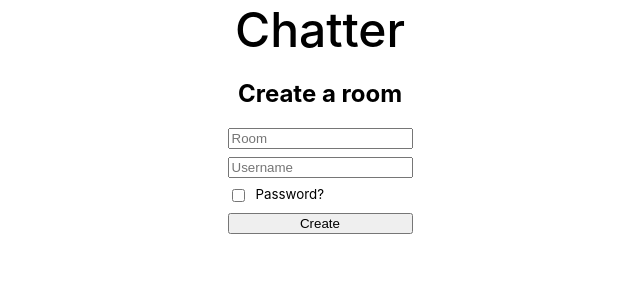
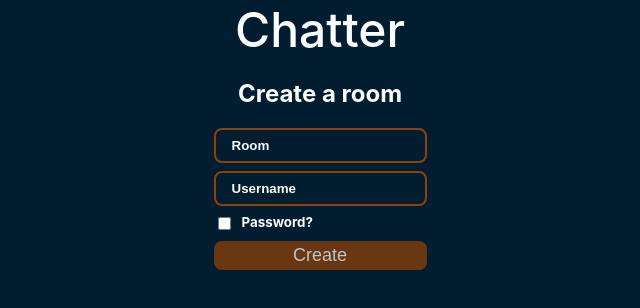
Before and after one commit to yehoki/chatter, a React (Create React App) app in the folder chatter/: page / in a window 1280 px wide. Both pictures are taken after a click on the button "Create a room". Shown: the top 308 px of the page, without its empty margins (320-960 px from the left). Built offline with nearby package versions, Linux system fonts and the light colour scheme; no server answers.

Commit message:
Extract UI components and UI styling

```diff
--- a/chatter/package.json
+++ b/chatter/package.json
@@ -12,6 +12,7 @@
     "@types/react-dom": "^18.2.8",
     "react": "^18.2.0",
     "react-dom": "^18.2.0",
+    "react-router-dom": "^6.16.0",
     "react-scripts": "5.0.1",
     "socket.io-client": "^4.7.2",
     "typescript": "^4.9.5",
--- a/chatter/src/App.css
+++ b/chatter/src/App.css
@@ -17,6 +17,17 @@ header {
   padding: 0;
   font-size: 3rem;
   font-weight: 500;
+}
+
+.header-container>h1>a {
+  text-decoration: none;
+}
+
+.header-container>h1>a:visited,
+.header-container>h1>a:active,
+.header-container>h1>a:focus {
+  color: var(--text);
+  text-decoration: none;
 }
 
 
--- a/chatter/src/App.tsx
+++ b/chatter/src/App.tsx
@@ -4,6 +4,7 @@ import { io } from 'socket.io-client';
 
 import { User } from './components/Chat/Chat';
 import Home from './components/Home/Home';
+import { Route, Routes } from 'react-router-dom';
 
 const socket = io('ws://localhost:3500');
 
@@ -54,7 +55,11 @@ function App() {
     }
   };
 
-  return <Home socket={socket} />;
+  return (
+    <Routes>
+      <Route path="/" element={<Home socket={socket} />} />
+    </Routes>
+  );
 }
 
 {
--- a/chatter/src/components/Home/CreateRoom.tsx
+++ b/chatter/src/components/Home/CreateRoom.tsx
@@ -7,6 +7,8 @@ import React, {
 } from 'react';
 import { Socket } from 'socket.io-client';
 import { User } from '../Chat/Chat';
+import HomeInput from './HomeInput';
+import HomeButton from './HomeButton';
 
 type CreatRoomProps = {
   socket: Socket;
@@ -67,27 +69,25 @@ const CreateRoom: React.FC<CreatRoomProps> = ({
     <>
       <h2>Create a room</h2>
       <div className="create-room-inputs">
-        <input
+        <HomeInput
           type="text"
           placeholder="Room"
           required
           value={roomName}
-          onChange={(e) => {
-            console.log(e.currentTarget.value, roomName);
-            setRoomName(e.currentTarget.value);
-          }}
+          onChange={setRoomName}
         />
-        <input
+        <HomeInput
           type="text"
           placeholder="Username"
           required
           value={username}
-          onChange={(e) => setUsername(e.currentTarget.value)}
+          onChange={setUsername}
         />
         <div className="password-option">
-          <input
+          <HomeInput
             checked={isPasswordRequired}
             onChange={() => setIsPasswordRequired((prev) => !prev)}
+            required={false}
             type="checkbox"
             name="password-required"
             id="password-required"
@@ -95,15 +95,15 @@ const CreateRoom: React.FC<CreatRoomProps> = ({
           <label htmlFor="password-required">Password?</label>
         </div>
         {isPasswordRequired && (
-          <input
+          <HomeInput
             type="password"
             placeholder="Password"
             required
             value={password}
-            onChange={(e) => setPassword(e.currentTarget.value)}
+            onChange={setPassword}
           />
         )}
-        <button onClick={handleCreateRoom}>Create</button>
+        <HomeButton onClick={handleCreateRoom} label="Create" />
       </div>
     </>
   );
--- a/chatter/src/components/Home/Home.css
+++ b/chatter/src/components/Home/Home.css
@@ -1,4 +1,63 @@
+:root {
+  --primary: #8C4108;
+  --background: #031D30;
+  --secondary: #010E18;
+  --text: #FAFDFF;
+  --accent: #D9650D;
+}
+
+* {
+  background-color: var(--background);
+  color: var(--text);
+}
+
+
 /* HOME */
+
+
+.home-button {
+  font-size: large;
+  width: 100%;
+  padding: 0.25rem 2rem;
+  background-color: var(--primary);
+  color: var(--text);
+  outline: none ;
+  border: none;
+  border-radius: 8px;
+  cursor: pointer;
+  opacity: 75%;
+  transition: opacity 0.15s linear;
+}
+
+.home-button:active,
+.home-button:hover,
+.home-button:focus {
+  opacity: 100%;
+}
+
+.home-button:focus {
+  outline: 1px solid var(--text);
+
+}
+
+.home-input {
+  border: 2px solid var(--primary);
+  color: var(--text);
+  outline: none;
+  padding: 0.5rem 1rem;
+  border-radius: 8px;
+}
+
+.home-input::placeholder {
+  color: var(--text);
+  font-weight: bold;
+}
+
+.home-input[type="checkbox"] {
+  accent-color: var(--accent);
+  border: 4px solid var(--primary)
+}
+
 
 /* ROOMCHOICE */
 
@@ -15,6 +74,29 @@
   display: flex;
   flex-direction: column;
   gap: 0.5rem;
+  padding: 1rem 2rem;
+  border-radius: 8px;
+  /* background-color: var(--primary); */
+  /* color: white; */
+}
+
+.room-choice-buttons>button {
+  font-size: large;
+  width: 100%;
+  padding: 0.25rem 2rem;
+  background-color: var(--primary);
+  color: var(--text);
+  outline: none;
+  border: none;
+  border-radius: 8px;
+  cursor: pointer;
+  opacity: 75%;
+  transition: all 0.15s linear;
+}
+
+.room-choice-buttons>button:hover,
+.room-choice-buttons>button:active {
+  opacity: 100%;
 }
 
 /* CREATEROOM */
@@ -26,11 +108,53 @@
   gap: 0.5rem;
 }
 
+/* .create-room-inputs>input {
+  border: 2px solid var(--primary);
+  color: var(--text);
+  outline: none;
+  padding: 0.5rem 1rem;
+  border-radius: 8px;
+}
+
+.create-room-inputs>input::placeholder {
+  color: var(--text);
+  font-weight: bold;
+} */
+
 .password-option {
   display: flex;
   gap: 0.5rem;
+}
+
+.password-option>label {
+  font-weight: 700;
   font-size: smaller;
 }
+
+/* .password-option>input[type="checkbox"] {
+  accent-color: var(--accent);
+  border: 4px solid var(--primary)
+} */
+
+.create-room-inputs>button {
+  font-size: large;
+  width: 100%;
+  padding: 0.25rem 2rem;
+  background-color: var(--primary);
+  color: var(--text);
+  outline: none;
+  border: none;
+  border-radius: 8px;
+  cursor: pointer;
+  opacity: 75%;
+  transition: all 0.15s linear;
+}
+
+.create-room-inputs>button:hover,
+.create-room-inputs>button:active {
+  opacity: 100%;
+}
+
 
 /* JOINROOM */
 
@@ -39,6 +163,20 @@
   flex-direction: column;
   gap: 0.5rem;
 }
+
+.join-room-inputs>input {
+  border: 2px solid var(--primary);
+  color: var(--text);
+  outline: none;
+  padding: 0.5rem 1rem;
+  border-radius: 8px;
+}
+
+.join-room-inputs>input::placeholder {
+  color: var(--text);
+  font-weight: bold;
+}
+
 
 .join-room-password-verify {
   padding: 0;
--- /dev/null
+++ b/chatter/src/components/Home/HomeButton.tsx
@@ -0,0 +1,16 @@
+import React from 'react';
+
+type HomeButtonProps = {
+  label: string;
+  onClick?: () => void;
+};
+
+const HomeButton = ({ label, onClick }: HomeButtonProps) => {
+  return (
+    <button className="home-button" onClick={onClick}>
+      {label}
+    </button>
+  );
+};
+
+export default HomeButton;
--- /dev/null
+++ b/chatter/src/components/Home/HomeInput.tsx
@@ -0,0 +1,39 @@
+import React, { Dispatch, SetStateAction } from 'react';
+
+type HomeInputProps = {
+  placeholder?: string;
+  value?: string | number;
+  onChange: Dispatch<SetStateAction<string>>;
+  type: string;
+  required: boolean;
+  checked?: boolean;
+  name?: string;
+  id?: string;
+};
+
+const HomeInput = ({
+  placeholder,
+  value,
+  onChange,
+  type,
+  required,
+  checked,
+  name,
+  id,
+}: HomeInputProps) => {
+  return (
+    <input
+      className="home-input"
+      name={name}
+      id={id}
+      checked={checked}
+      type={type}
+      value={value}
+      onChange={(e) => onChange(e.currentTarget.value)}
+      required={required}
+      placeholder={placeholder}
+    />
+  );
+};
+
+export default HomeInput;
--- a/chatter/src/components/Home/JoinRoom.tsx
+++ b/chatter/src/components/Home/JoinRoom.tsx
@@ -7,6 +7,8 @@ import React, {
 } from 'react';
 import { Socket } from 'socket.io-client';
 import { User } from '../Chat/Chat';
+import HomeButton from './HomeButton';
+import HomeInput from './HomeInput';
 
 type JoinRoomProps = {
   socket: Socket;
@@ -53,21 +55,21 @@ const JoinRoom: React.FC<JoinRoomProps> = ({
         <>
           <h2>Join a room</h2>
           <div className="join-room-inputs">
-            <input
+            <HomeInput
               type="text"
               placeholder="Room"
               required
               value={roomName}
-              onChange={(e) => setRoomName(e.currentTarget.value)}
+              onChange={setRoomName}
             />
-            <input
+            <HomeInput
               type="text"
               placeholder="Username"
               required
               value={username}
-              onChange={(e) => setUsername(e.currentTarget.value)}
+              onChange={setUsername}
             />
-            <button onClick={handleJoinRoom}>Join</button>
+            <HomeButton onClick={handleJoinRoom} label="Join" />
           </div>
         </>
       ) : (
@@ -77,14 +79,15 @@ const JoinRoom: React.FC<JoinRoomProps> = ({
             <p>Username: {username}</p>
             <p>Room: {roomName}</p>
             <div>
-              <input
+              <HomeInput
                 type="password"
                 placeholder="Password"
                 required
                 value={password}
-                onChange={(e) => setPassword(e.currentTarget.value)}
+                onChange={setPassword}
               />
-              <button onClick={handleCheckPassword}>Join</button>
+
+              <HomeButton label="Join" onClick={handleCheckPassword} />
             </div>
           </div>
         </>
--- a/chatter/src/components/Home/RoomChoice.tsx
+++ b/chatter/src/components/Home/RoomChoice.tsx
@@ -5,6 +5,7 @@ import JoinRoom from './JoinRoom';
 
 import { Socket } from 'socket.io-client';
 import { User } from '../Chat/Chat';
+import HomeButton from './HomeButton';
 type RoomChoiceProps = {
   socket: Socket;
   username: string;
@@ -46,12 +47,14 @@ const RoomChoice: React.FC<RoomChoiceProps> = ({
         <>
           <h2 className="">Welcome to Chatter</h2>
           <div className="room-choice-buttons">
-            <button onClick={() => handleRoomChoice(RoomChoiceOption.CREATE)}>
-              Create a room
-            </button>
-            <button onClick={() => handleRoomChoice(RoomChoiceOption.JOIN)}>
-              Join a room
-            </button>
+            <HomeButton
+              label="Create a room"
+              onClick={() => handleRoomChoice(RoomChoiceOption.CREATE)}
+            />
+            <HomeButton
+              label="Join a room"
+              onClick={() => handleRoomChoice(RoomChoiceOption.JOIN)}
+            />
           </div>
         </>
       )}
--- a/chatter/src/components/Layout/Header.tsx
+++ b/chatter/src/components/Layout/Header.tsx
@@ -1,5 +1,6 @@
 import React from 'react';
 import '../../App.css';
+import { Link, Route, Routes } from 'react-router-dom';
 
 type Props = {};
 
@@ -7,7 +8,9 @@ const Header = (props: Props) => {
   return (
     <header>
       <div className="header-container">
-        <h1>Chatter</h1>
+        <h1>
+          <Link to={'/'}>Chatter</Link>
+        </h1>
       </div>
     </header>
   );
--- a/chatter/src/index.tsx
+++ b/chatter/src/index.tsx
@@ -2,8 +2,12 @@ import React from 'react';
 import ReactDOM from 'react-dom/client';
 import './index.css';
 import App from './App';
-
+import { BrowserRouter } from 'react-router-dom';
 const root = ReactDOM.createRoot(
   document.getElementById('root') as HTMLElement
 );
-root.render(<App />);
+root.render(
+  <BrowserRouter>
+    <App />
+  </BrowserRouter>
+);
```
Also changed, not shown: 1 other file (tests, documents, lock files or other folders).
